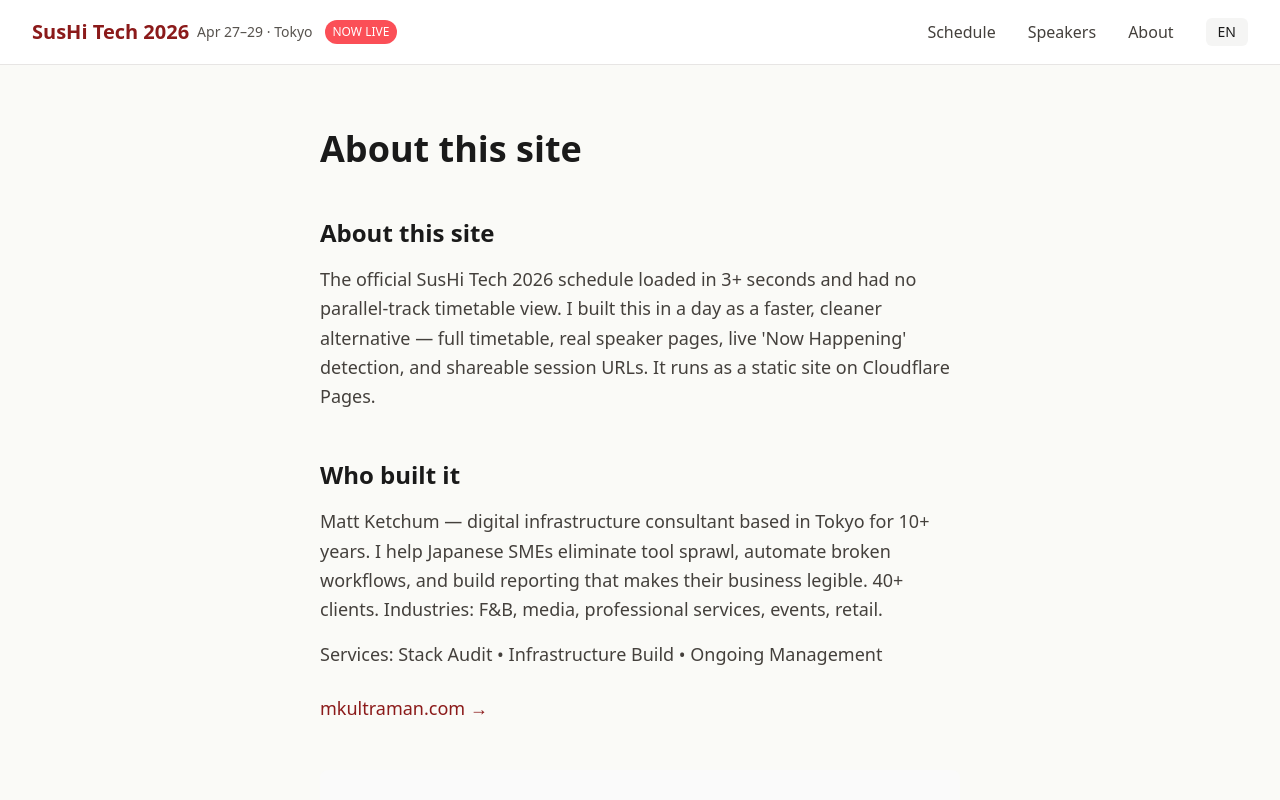
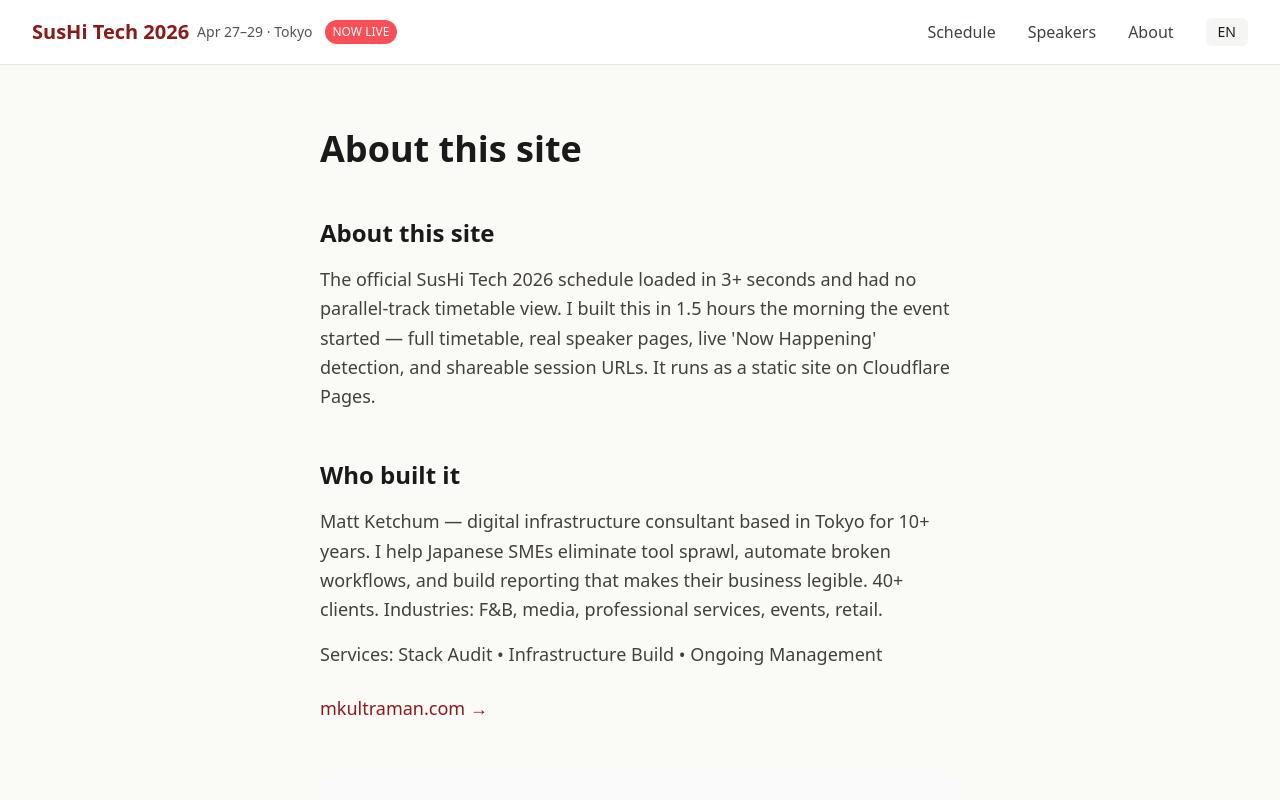
Before and after one commit to tyrannosaurusjr/sushitech-schedule, a Next.js app: page /about in a window 1280 px wide. Shown: the top 800 px of the page. Built offline with nearby package versions, Linux system fonts and the light colour scheme.

Commit message:
fix: correct build time to 1.5 hours morning of event

```diff
--- a/app/about/page.tsx
+++ b/app/about/page.tsx
@@ -23,7 +23,7 @@
             <h2 className="text-2xl font-bold mb-4 text-foreground">About this site</h2>
             <p className="text-neutral-700 leading-relaxed text-lg">
               The official SusHi Tech 2026 schedule loaded in 3+ seconds and had no parallel-track
-              timetable view. I built this in a day as a faster, cleaner alternative — full timetable,
+              timetable view. I built this in 1.5 hours the morning the event started — full timetable,
               real speaker pages, live 'Now Happening' detection, and shareable session URLs.
               It runs as a static site on Cloudflare Pages.
             </p>
```
